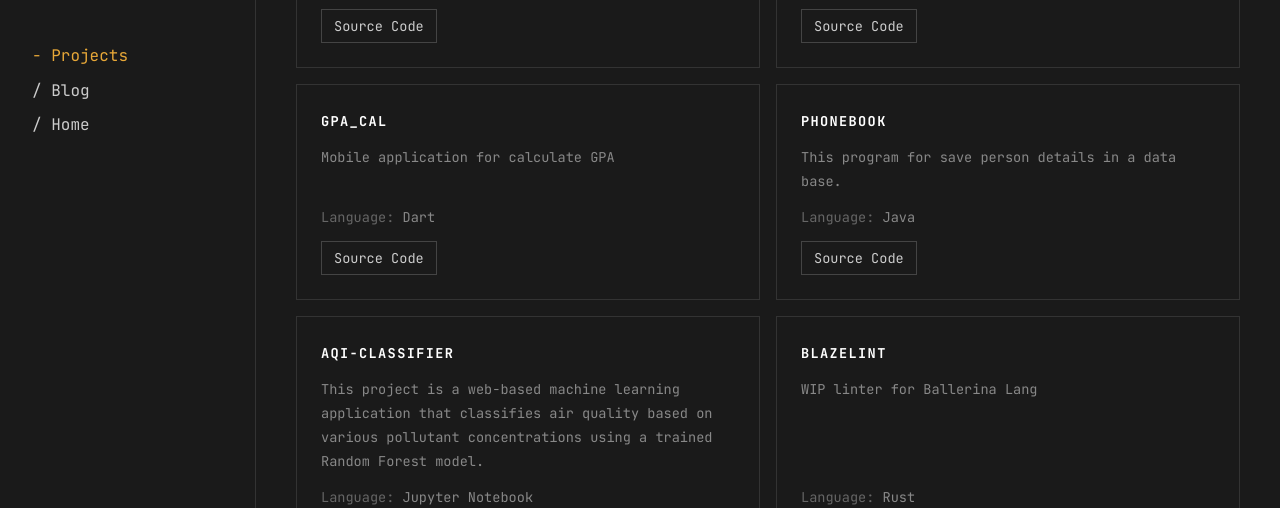
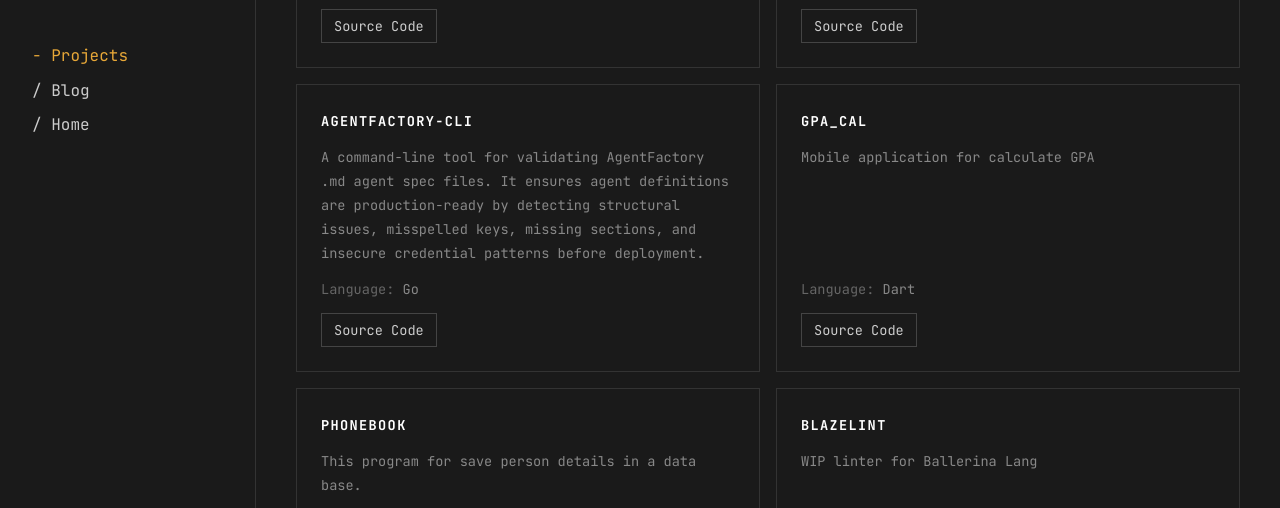
Before and after one commit to RukshanRanasinghe2000/rukshan_portfolio, a plain HTML site: page projects/index.html in a window 1280 px wide. Shown: the part 292-800 px from the top of the page. Drawn offline with nearby package versions, Linux system fonts and the light colour scheme.

Commit message:
deploy: 1d943371571ee314990efd259fc86110f65eacd9

```diff
--- a/projects/index.html
+++ b/projects/index.html
@@ -248,6 +248,40 @@
 
         <div class="flex items-start justify-between gap-2">
           <h2 class="text-white text-xs font-bold uppercase tracking-widest leading-tight group-hover:text-[#e8a838] transition-colors">
+            AgentFactory-CLI
+          </h2>
+
+
+        </div>
+
+        <p class="text-[#888888] text-xs leading-relaxed flex-1">
+
+            A command-line tool for validating AgentFactory .md agent spec files.  It ensures agent definitions are production-ready by detecting structural issues, misspelled keys, missing sections, and insecure credential patterns before deployment.
+
+        </p>
+
+
+        <p class="text-[#666666] text-xs">
+          Language:
+          <span class="text-[#888888]">
+            Go
+          </span>
+        </p>
+
+
+        <div>
+          <a href="https:&#x2F;&#x2F;github.com&#x2F;RukshanRanasinghe2000&#x2F;AgentFactory-CLI" target="_blank" rel="noopener"
+             class="inline-block border border-[#444444] text-[#cccccc] text-xs px-3 py-1 hover:border-[#e8a838] hover:text-[#e8a838] transition-colors">
+            Source Code
+          </a>
+        </div>
+
+      </div>
+
+      <div class="group bg-[#1a1a1a] p-6 flex flex-col gap-3 border border-[#333333] hover:border-[#e8a838] hover:scale-[1.02] transition-all">
+
+        <div class="flex items-start justify-between gap-2">
+          <h2 class="text-white text-xs font-bold uppercase tracking-widest leading-tight group-hover:text-[#e8a838] transition-colors">
             gpa_cal
           </h2>
 
@@ -305,40 +339,6 @@
 
         <div>
           <a href="https:&#x2F;&#x2F;github.com&#x2F;RukshanRanasinghe2000&#x2F;PhoneBook" target="_blank" rel="noopener"
-             class="inline-block border border-[#444444] text-[#cccccc] text-xs px-3 py-1 hover:border-[#e8a838] hover:text-[#e8a838] transition-colors">
-            Source Code
-          </a>
-        </div>
-
-      </div>
-
-      <div class="group bg-[#1a1a1a] p-6 flex flex-col gap-3 border border-[#333333] hover:border-[#e8a838] hover:scale-[1.02] transition-all">
-
-        <div class="flex items-start justify-between gap-2">
-          <h2 class="text-white text-xs font-bold uppercase tracking-widest leading-tight group-hover:text-[#e8a838] transition-colors">
-            aqi-classifier
-          </h2>
-
-
-        </div>
-
-        <p class="text-[#888888] text-xs leading-relaxed flex-1">
-
-            This project is a web-based machine learning application that classifies air quality based on various pollutant concentrations using a trained Random Forest model.
-
-        </p>
-
-
-        <p class="text-[#666666] text-xs">
-          Language:
-          <span class="text-[#888888]">
-            Jupyter Notebook
-          </span>
-        </p>
-
-
-        <div>
-          <a href="https:&#x2F;&#x2F;github.com&#x2F;RukshanRanasinghe2000&#x2F;aqi-classifier" target="_blank" rel="noopener"
              class="inline-block border border-[#444444] text-[#cccccc] text-xs px-3 py-1 hover:border-[#e8a838] hover:text-[#e8a838] transition-colors">
             Source Code
           </a>
```
Also changed, not shown: partials/projects/index.html (+32 -32 lines).
